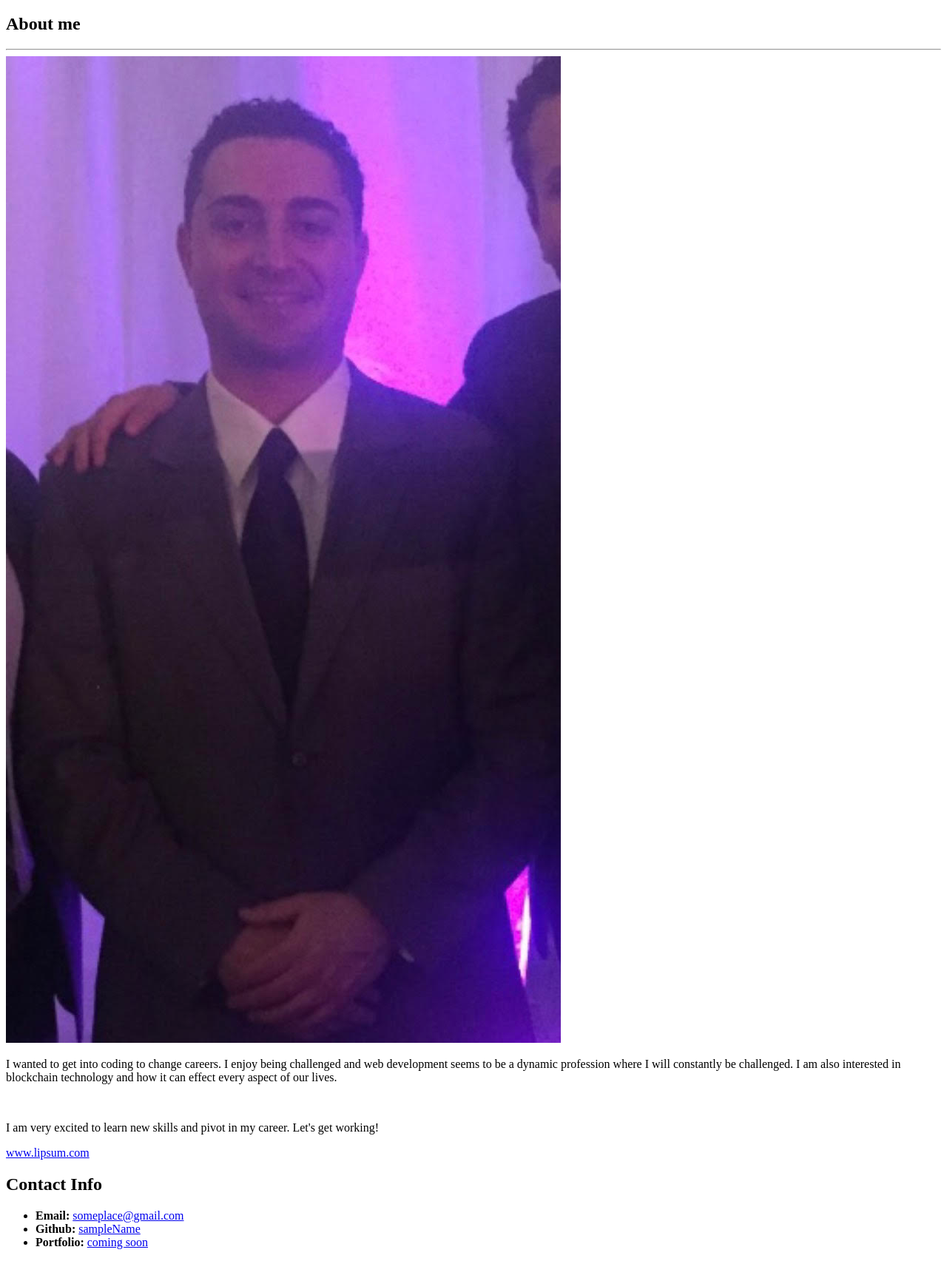
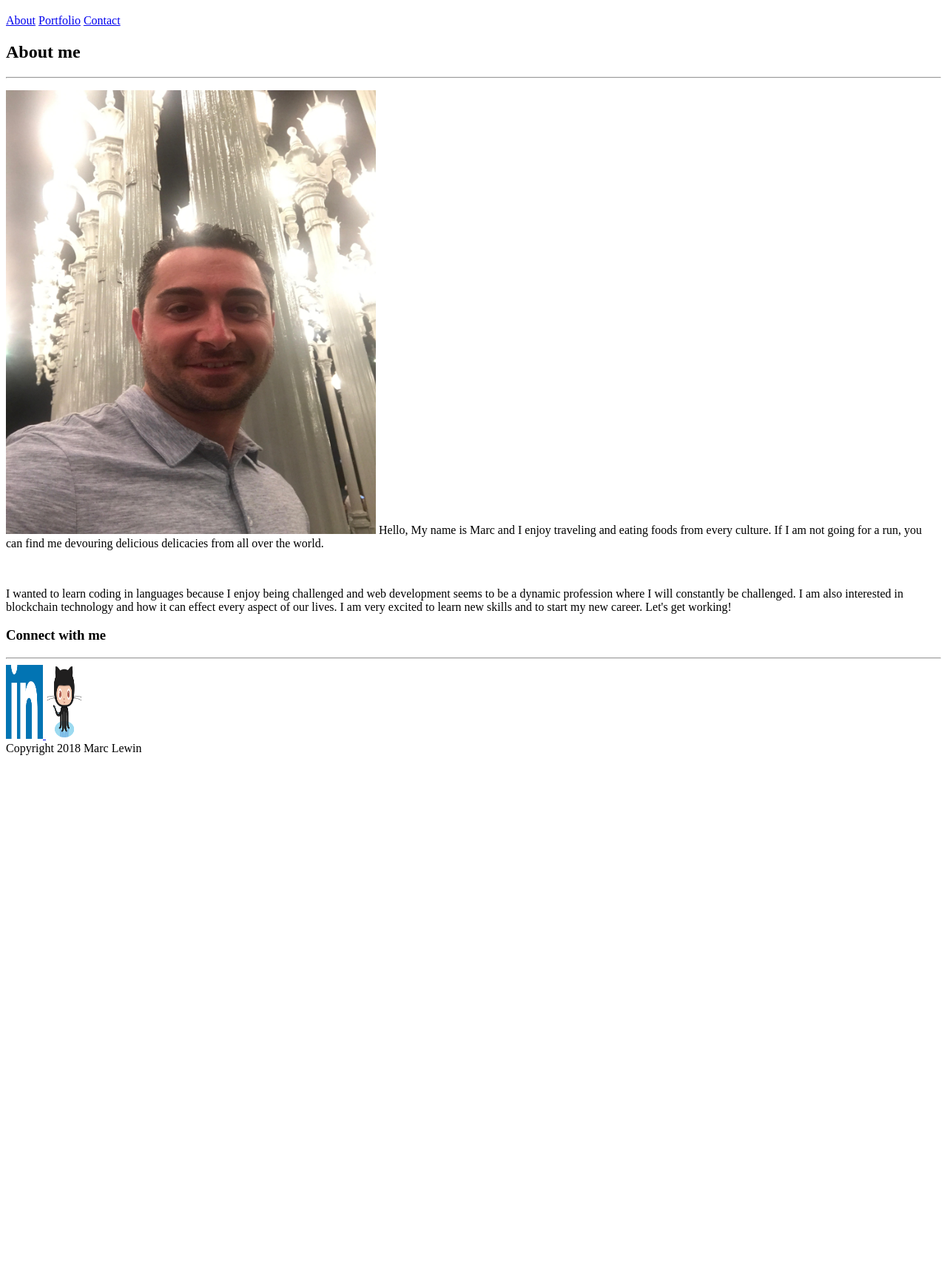
Before and after one commit to MarcLewin/Basic-Portfolio, a plain HTML site: page index.html in a window 1280 px wide. Shown: the part 61-1766 px from the top of the page at 74% size. After the commit the page ends 1090 px from the top, so only its background shows below. Drawn offline with Linux system fonts and the light colour scheme.

Commit message:
updated index file and portfolio file, need to link CSS file with html files

```diff
--- a/assets/css/style.css
+++ b/assets/css/style.css
@@ -0,0 +1,28 @@
+
+
+body {
+    border: 3px solid #73AD21;
+}
+
+h1 {
+    color: white;
+    text-align: center;
+}
+#phila{
+    border: 10px solid rgb(142, 240, 6);
+}
+
+
+/* beggining of portfolio css */
+.floating-box {
+    float: left;
+    width: 150px;
+    height: 75px;
+    margin: 10px;
+    border: 3px solid #73AD21;
+}
+
+.after-box {
+    clear: left;
+    border: 3px solid red;
+}
--- a/index.html
+++ b/index.html
@@ -6,50 +6,70 @@
   <title>Marc Lewin Portfolio</title>
 
   <!-- This line is money! It points your HTML to the CSS file. -->
-  <link rel="stylesheet" type="text/css" href="instructor-example-student-bio.css">
+  <link rel="stylesheet" type="text/css" href="file:///C:/Users/marcl/Desktop/Basic-Portfolio/portfolio.style.css">
 
 </head>
 
 <body>
   <header>
     <h1>Marc Lewin</h1>
+    <section>
+
+
+        <a href="file:///C:/Users/marcl/Desktop/Basic-Portfolio/index.html">About</a>
+        <a href="file:///C:/Users/marcl/Desktop/Basic-Portfolio/portfolio.html">Portfolio</a>
+        <a href="http://www.lipsum.com/">Contact</a>
+    </section>
   </header>
 
-  <div class="container">
 
-        <section id="main-bio">
+
+
+
 
             <h2>About me</h2>
 
             <hr>
 
-        <!-- need to change image the way they did in class on satruday-->
-        <img id="bio-image"  src="https://github.com/MarcLewin/Basic-Portfolio/blob/master/assets/images/portfolio-pic-drew-wedding.jpg?raw=true" alt="Marc Lewin">
+            <!-- need to float image the way they did in class on satruday-->
 
-        <p>I wanted to get into coding to change careers. I enjoy being challenged and web development seems to be a
-            dynamic profession where I will constantly be challenged. I am also interested in blockchain technology and
-            how it can effect every aspect of our lives.
+
+            <p>
+
+                <img id="index-pic"  src="https://github.com/MarcLewin/Basic-Portfolio/blob/master/assets/images/portfolio-pic-LA.jpg?raw=true" alt="Marc Lewin" width="500" height="600" >
+                Hello, My name is Marc and I enjoy traveling and eating foods from every culture. If I am not going for a run, you can find me
+                devouring delicious delicacies from all over the world.
             </p>
 
                 <br>
                     <!-- second paragraph-->
                 <p>
-
-               I am very excited to learn new skills and pivot in my career. Let's get working!
+                I wanted to learn coding in languages because I enjoy being challenged and web development seems to be a
+                    dynamic profession where I will constantly be challenged. I am also interested in blockchain technology and
+                    how it can effect every aspect of our lives.
+                I am very excited to learn new skills and to start my new career. Let's get working!
 
                 </p>
 
-        <a href="http://www.lipsum.com/">www.lipsum.com</a>
-        </section>
 
-        <section id="contact-info">
-        <h2>Contact Info</h2>
-        <ul>
-            <li><strong>Email:</strong> <a href="#">someplace@gmail.com</a></li>
-            <li><strong>Github:</strong> <a href="#">sampleName</a></li>
-            <li><strong>Portfolio:</strong> <a href="#">coming soon</a></li>
-        </ul>
-        </section>
+        <h3>
+            Connect with me
+        </h3>
+
+        <hr>
+        <a href="https://www.linkedin.com/in/marc-lewin-b5a86b93/">
+        <img id="linkedin"  src="https://github.com/MarcLewin/Basic-Portfolio/blob/master/assets/images/linked-in.png?raw=true" alt="Marc Lewin Linkedin" width="50" height="100" >
+        </a>
+
+        <a href="https://github.com/">
+            <img id="github"  src="https://github.com/MarcLewin/Basic-Portfolio/blob/master/assets/images/github-octocat.png?raw=true" alt="Marc Lewin Github" width="50" height="100" >
+            </a>
+
+            <footer>
+                Copyright 2018 Marc Lewin
+            </footer>
+
+
   </div>
 
 </body>
```
Also changed, not shown: portfolio.html (+41 -0 lines). Lines whose indentation alone changed are shown as unchanged.
